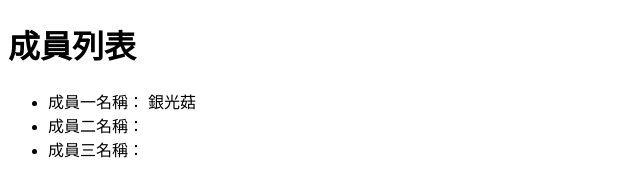
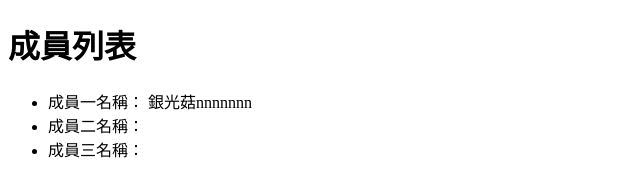
Before and after one commit to Gingene/gitex1108-1, a plain HTML site: page index.html in a window 1280 px wide. Shown: the full height of the page, 0-640 px from the left. Drawn offline with Linux system fonts and the light colour scheme.

Commit message:
改名子

```diff
--- a/index.html
+++ b/index.html
@@ -8,7 +8,7 @@
   <body>
     <h1>成員列表</h1>
     <ul>
-      <li>成員一名稱： 銀光菇</li>
+      <li>成員一名稱： 銀光菇nnnnnnn</li>
       <li>成員二名稱：</li>
       <li>成員三名稱：</li>
     </ul>
```
